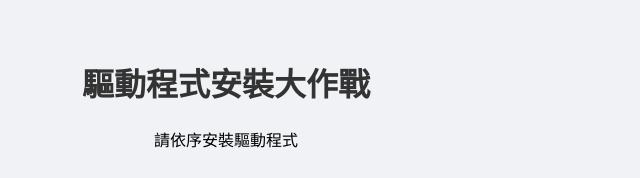
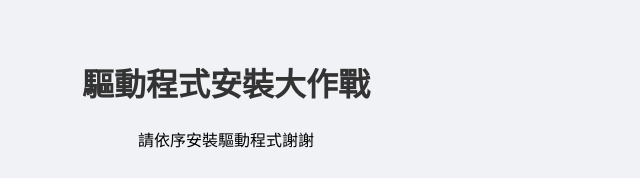
Before and after one commit to cnm252552/computer-quiz5, a plain HTML site: page index.html in a window 1280 px wide. Shown: the top 178 px of the page, 414-1054 px from the left. Drawn offline with Linux system fonts and the light colour scheme.

Commit message:
Update installation instructions in index.html

```diff
--- a/index.html
+++ b/index.html
@@ -56,7 +56,7 @@
 <body>
 
 <h1>驅動程式安裝大作戰</h1>
-<p>請依序安裝驅動程式</p>
+<p>請依序安裝驅動程式謝謝</p>
 
 <div class="buttons-container">
   <button class="driver-btn" data-step="1">晶片組驅動</button>
```
